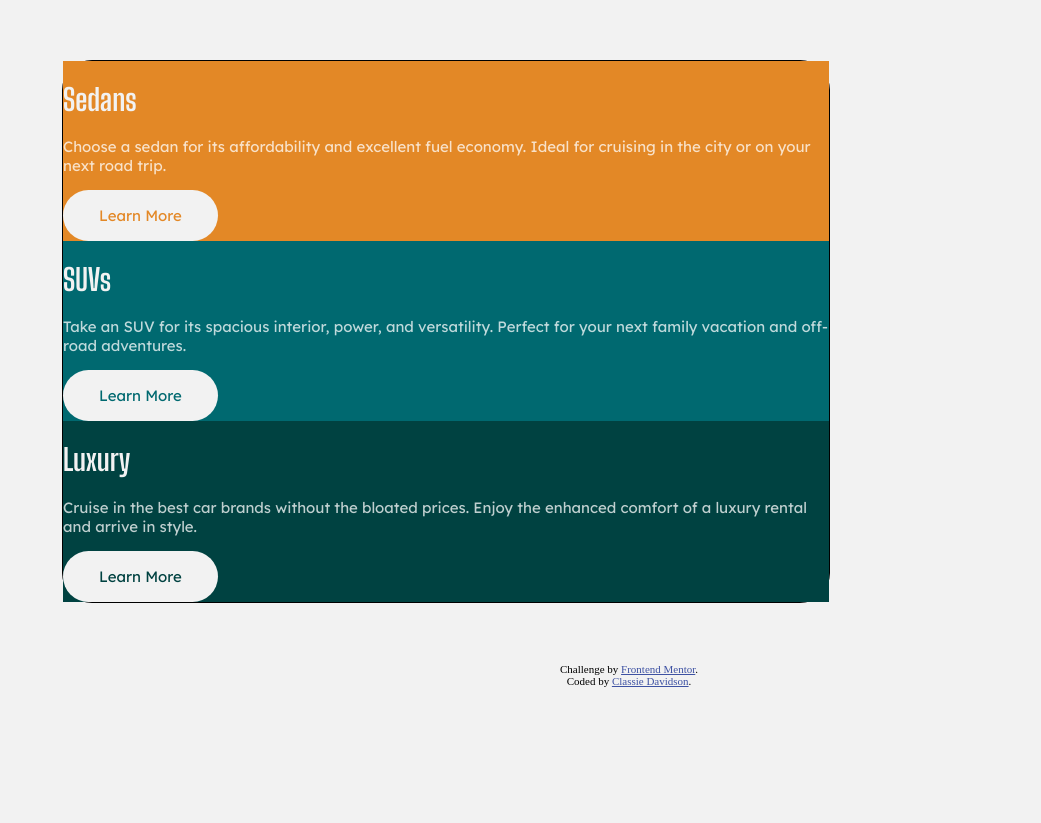
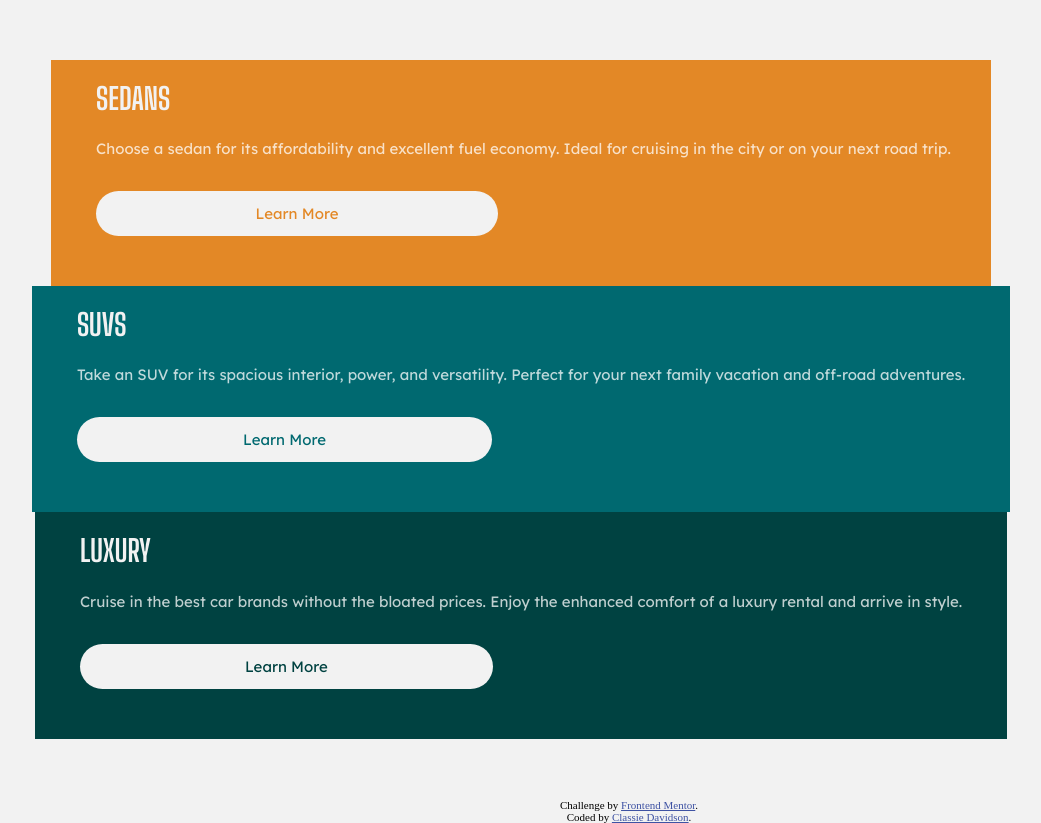
Before and after one commit to Classied/3-column-preview-card, a plain HTML site: page index.html in a window 1280 px wide. Shown: the whole page, without its empty margins (11-1052 px from the left). Before the commit the page ends 800 px from the top, so only its background shows below. Drawn offline with Linux system fonts and the light colour scheme.

Commit message:
Add padding to div classes

```diff
--- a/css/main.css
+++ b/css/main.css
@@ -17,27 +17,38 @@ body {
     justify-content: center;
     align-items: center;
     box-sizing: border-box;
-    width: 60%;
-    margin: 60px 73px;
-    border: 1px solid black;
-    border-radius: 30px;
+    width: 80%;
+    margin: 60px 20px;
+    /* border: 1px solid black; */
+    border-radius: 10px;
+    overflow: hidden;
+}
+
+.card-container p{
+    line-height: 25px;
 }
 
 
 .button {
     border-radius: 30px;
-    padding: 1px 20px;
-    width: 15%;
+    padding: 0 30px;
+    margin-top: 30px;
+    margin-bottom: 50px;
+    width: 40%;
     background-color: hsl(0, 0%, 95%);
+
 }
 
 .button p {
     text-align: center;
+    padding: 10px 0;
+
 }
 
 h1 {
     color: hsl(0, 0%, 95%);
     font-family: 'Big Shoulders Display', sans-serif;
+    text-transform: uppercase;
 }
 
 p {
@@ -51,8 +62,12 @@ p {
 .sedan-wrapper {
     background-color: hsl(31, 77%, 52%);
     /* width: 33%; DESKTOP  */
+    padding-left: 45px;
+    padding-right: 40px;
 
 }
+
+
 
 .sedan-wrapper .button p {
     color: hsl(31, 77%, 52%);
@@ -61,6 +76,8 @@ p {
 .suv-wrapper {
     background-color: hsl(184, 100%, 22%);
     /* width: 33%; DESKTOP */
+    padding-left: 45px;
+    padding-right: 45px;
 }
 
 .suv-wrapper .button p {
@@ -71,6 +88,8 @@ p {
 .luxury-wrapper {
     background-color: hsl(179, 100%, 13%);
     /* width: 33%; DESKTOP */
+    padding-left: 45px;
+    padding-right: 45px;
 }
 
 .luxury-wrapper .button p {
```
